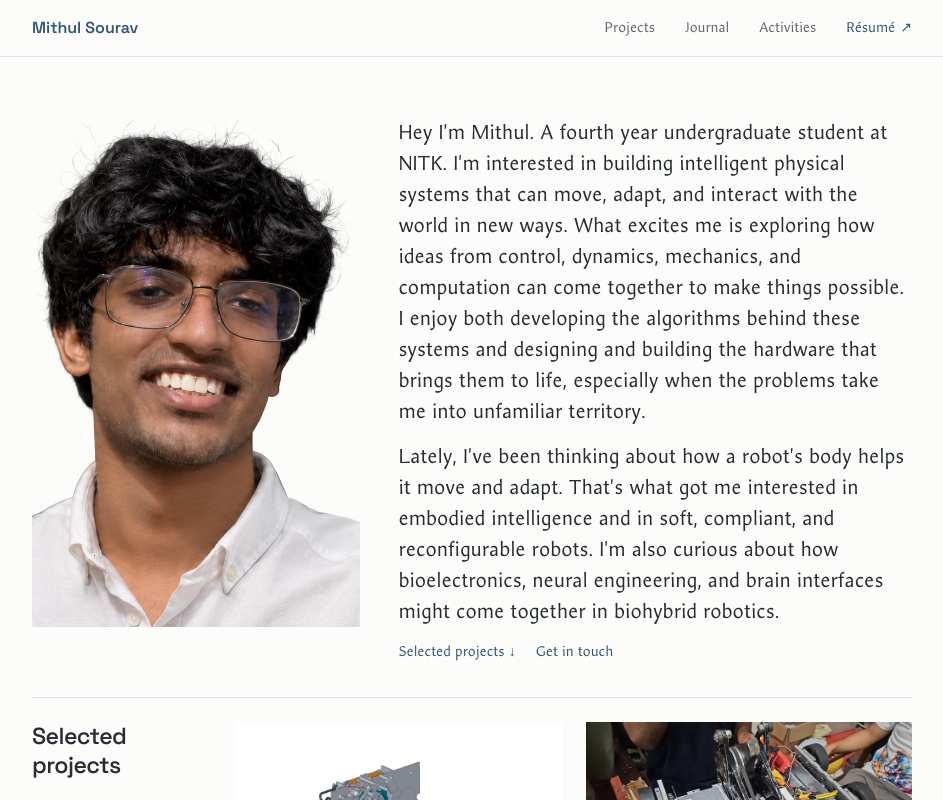
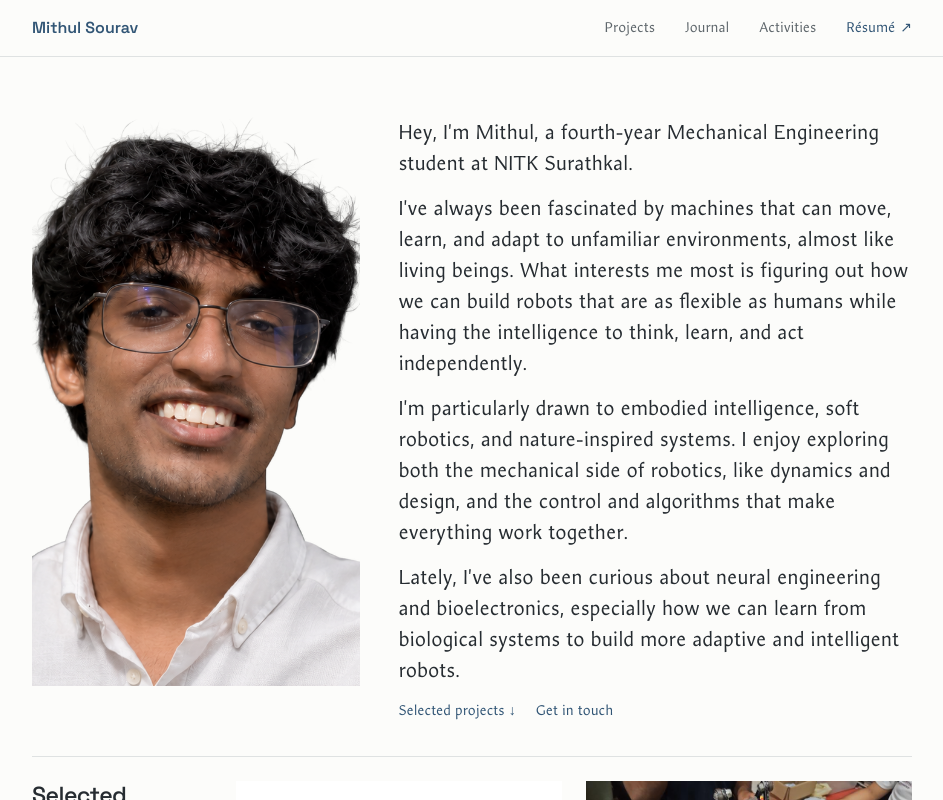
Before and after one commit to psmithul/portfolio, a Next.js app: page / in a window 1280 px wide. Shown: the top 800 px of the page, without its empty margins (168-1111 px from the left). Built offline with nearby package versions, Linux system fonts and the light colour scheme.

Commit message:
Update the About section with Mithul’s new bio

```diff
--- a/app/page.tsx
+++ b/app/page.tsx
@@ -33,8 +33,11 @@ export default async function Home() {
           />
         </figure>
         <div className="portfolio-intro-copy">
-          <p className="academic-lead">{profile.bio}</p>
-          <p className="academic-lead">{profile.interests}</p>
+          {profile.bio.map((paragraph) => (
+            <p className="academic-lead" key={paragraph}>
+              {paragraph}
+            </p>
+          ))}
         </div>
         <div className="portfolio-actions">
           <a href="#research">
--- a/app/portfolio.css
+++ b/app/portfolio.css
@@ -24,7 +24,7 @@
 }
 .portfolio-portrait img {
   object-fit: cover;
-  object-position: 67% bottom;
+  object-position: 65% bottom;
 }
 .portfolio-intro-copy {
   grid-area: intro;
--- a/content/profile.ts
+++ b/content/profile.ts
@@ -3,9 +3,12 @@ export const profile = {
   fullName: 'P S Mithul Sourav',
   heroIntro:
     'I’m Mithul, a fourth-year Mechanical Engineering undergraduate at NITK Surathkal. I’m interested in building intelligent physical systems that can move, adapt, and interact with the world.',
-  bio: "Hey I'm Mithul. A fourth year undergraduate student at NITK. I'm interested in building intelligent physical systems that can move, adapt, and interact with the world in new ways. What excites me is exploring how ideas from control, dynamics, mechanics, and computation can come together to make things possible. I enjoy both developing the algorithms behind these systems and designing and building the hardware that brings them to life, especially when the problems take me into unfamiliar territory.",
-  interests:
-    "Lately, I've been thinking about how a robot's body helps it move and adapt. That's what got me interested in embodied intelligence and in soft, compliant, and reconfigurable robots. I'm also curious about how bioelectronics, neural engineering, and brain interfaces might come together in biohybrid robotics.",
+  bio: [
+    "Hey, I'm Mithul, a fourth-year Mechanical Engineering student at NITK Surathkal.",
+    "I've always been fascinated by machines that can move, learn, and adapt to unfamiliar environments, almost like living beings. What interests me most is figuring out how we can build robots that are as flexible as humans while having the intelligence to think, learn, and act independently.",
+    "I'm particularly drawn to embodied intelligence, soft robotics, and nature-inspired systems. I enjoy exploring both the mechanical side of robotics, like dynamics and design, and the control and algorithms that make everything work together.",
+    "Lately, I've also been curious about neural engineering and bioelectronics, especially how we can learn from biological systems to build more adaptive and intelligent robots.",
+  ],
 } as const;
 
 export type PortfolioExperience = {
```
